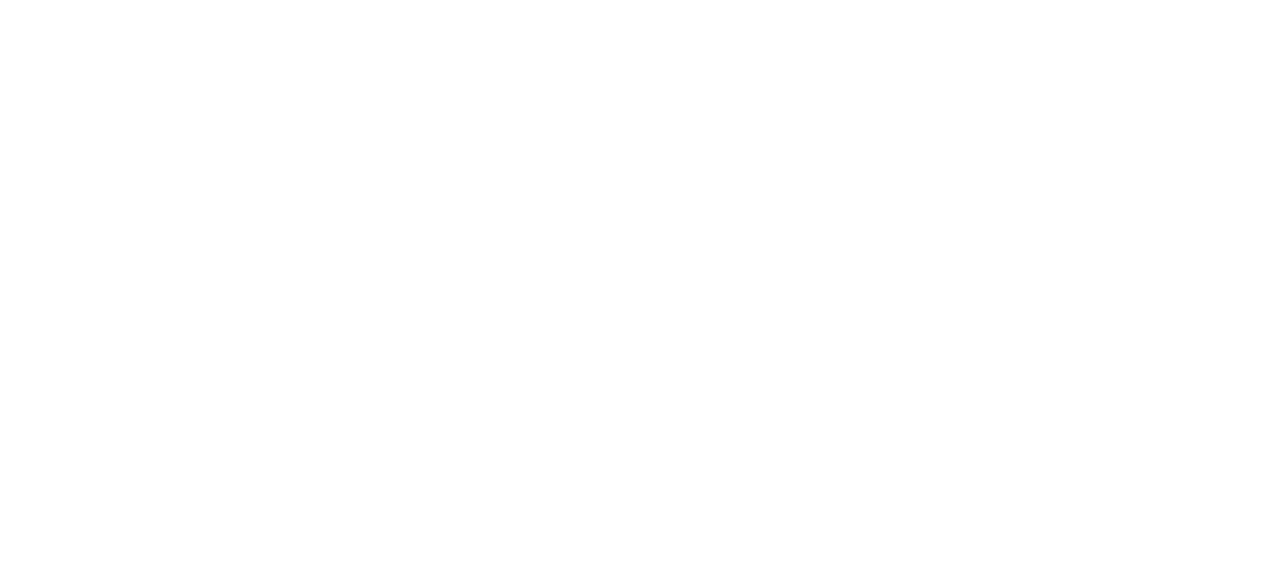
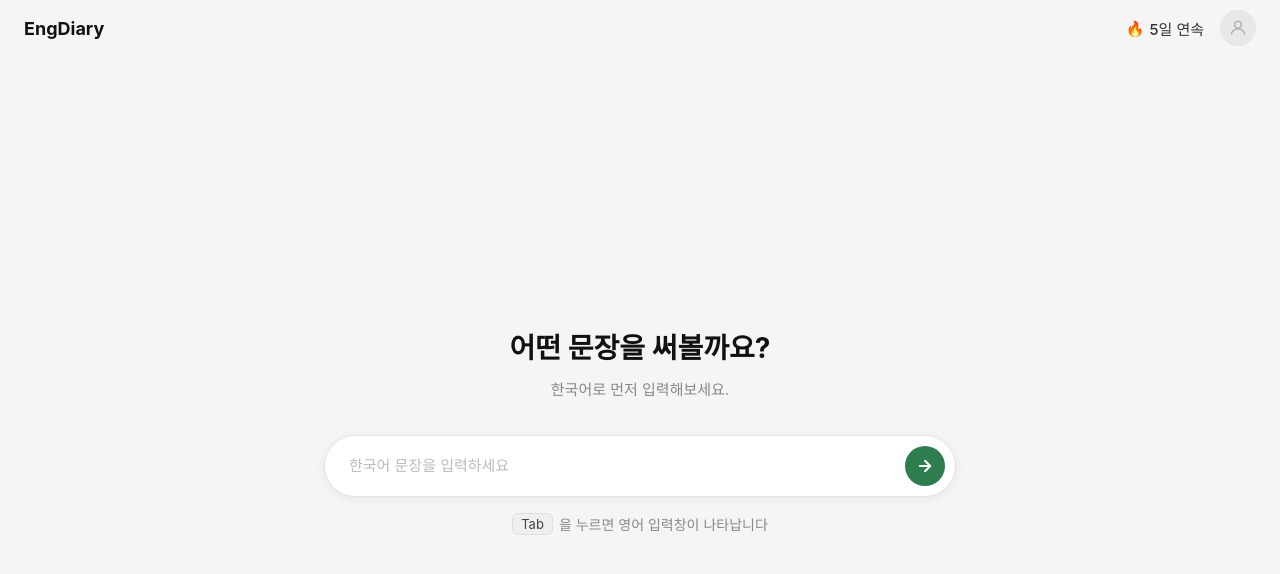
Before and after one commit to wonderminah/Translation-Practice, a React (Vite) app: page / in a window 1280 px wide. Shown: the top 574 px of the page. Built offline with nearby package versions, Linux system fonts and the light colour scheme.

Commit message:
입력화면

```diff
--- a/src/App.css
+++ b/src/App.css
@@ -0,0 +1,167 @@
+* {
+  box-sizing: border-box;
+  margin: 0;
+  padding: 0;
+}
+
+body {
+  font-family: -apple-system, BlinkMacSystemFont, "Segoe UI", "Apple SD Gothic Neo", sans-serif;
+  background: #f5f5f5;
+}
+
+.page {
+  min-height: 100vh;
+  display: flex;
+  flex-direction: column;
+  align-items: center;
+}
+
+/* Navbar */
+.navbar {
+  width: 100%;
+  display: flex;
+  align-items: center;
+  justify-content: space-between;
+  padding: 10px 24px;
+}
+
+.navbar__logo {
+  display: flex;
+  align-items: center;
+  gap: 8px;
+}
+
+.navbar__logo-text {
+  font-size: 18px;
+  font-weight: 700;
+  color: #111;
+}
+
+.navbar__right {
+  display: flex;
+  align-items: center;
+  gap: 16px;
+}
+
+.navbar__streak {
+  display: flex;
+  align-items: center;
+  gap: 5px;
+  font-size: 15px;
+  font-weight: 500;
+  color: #333;
+}
+
+.navbar__avatar {
+  width: 36px;
+  height: 36px;
+  border-radius: 50%;
+  background: #e8e8e8;
+  display: flex;
+  align-items: center;
+  justify-content: center;
+}
+
+/* Main */
+.main {
+  flex: 1;
+  display: flex;
+  flex-direction: column;
+  align-items: center;
+  justify-content: center;
+  gap: 36px;
+  padding: 40px 24px;
+  width: 100%;
+  max-width: 680px;
+}
+
+/* Prompt */
+.prompt {
+  display: flex;
+  flex-direction: column;
+  align-items: center;
+  gap: 12px;
+  text-align: center;
+}
+
+.prompt__title {
+  font-size: 28px;
+  font-weight: 700;
+  color: #111;
+  margin-top: 4px;
+}
+
+.prompt__subtitle {
+  font-size: 15px;
+  color: #888;
+}
+
+/* Input box */
+.input-box {
+  width: 100%;
+  display: flex;
+  flex-direction: column;
+  align-items: center;
+  gap: 16px;
+}
+
+.input-box__wrapper {
+  width: 100%;
+  display: flex;
+  align-items: center;
+  background: #fff;
+  border: 1px solid #e4e4e4;
+  border-radius: 999px;
+  padding: 10px 10px 10px 24px;
+  box-shadow: 0 2px 12px rgba(0, 0, 0, 0.06);
+  gap: 10px;
+}
+
+.input-box__field {
+  flex: 1;
+  border: none;
+  outline: none;
+  font-size: 15px;
+  color: #333;
+  background: transparent;
+}
+
+.input-box__field::placeholder {
+  color: #bbb;
+}
+
+.input-box__btn {
+  background: #2d7d4f;
+  border: none;
+  border-radius: 50%;
+  width: 40px;
+  height: 40px;
+  display: flex;
+  align-items: center;
+  justify-content: center;
+  cursor: pointer;
+  flex-shrink: 0;
+  transition: background 0.15s;
+}
+
+.input-box__btn:hover {
+  background: #236040;
+}
+
+.input-box__hint {
+  font-size: 14px;
+  color: #888;
+  display: flex;
+  align-items: center;
+  gap: 6px;
+}
+
+.input-box__kbd {
+  background: #efefef;
+  border: 1px solid #ddd;
+  border-radius: 6px;
+  padding: 2px 8px;
+  font-size: 13px;
+  font-family: inherit;
+  color: #444;
+}
--- a/src/App.tsx
+++ b/src/App.tsx
@@ -1,10 +1,58 @@
+import { useState } from 'react'
 import './App.css'
 
 function App() {
+  const [input, setInput] = useState('')
+
   return (
-    <>
+    <div className="page">
+      <nav className="navbar">
+        <div className="navbar__logo">
+          <span className="navbar__logo-text">EngDiary</span>
+        </div>
+        <div className="navbar__right">
+          <div className="navbar__streak">
+            <span>🔥</span>
+            <span>5일 연속</span>
+          </div>
+          <div className="navbar__avatar">
+            <svg width="20" height="20" viewBox="0 0 24 24" fill="none" stroke="#aaa" strokeWidth="1.5">
+              <circle cx="12" cy="8" r="4" />
+              <path d="M4 20c0-4 3.6-7 8-7s8 3 8 7" />
+            </svg>
+          </div>
+        </div>
+      </nav>
 
-    </>
+      <main className="main">
+        <div className="prompt">
+          <h1 className="prompt__title">어떤 문장을 써볼까요?</h1>
+          <p className="prompt__subtitle">한국어로 먼저 입력해보세요.</p>
+        </div>
+
+        <div className="input-box">
+          <div className="input-box__wrapper">
+            <input
+              className="input-box__field"
+              type="text"
+              placeholder="한국어 문장을 입력하세요"
+              value={input}
+              onChange={(e) => setInput(e.target.value)}
+            />
+            <button className="input-box__btn">
+              <svg width="18" height="18" viewBox="0 0 24 24" fill="none" stroke="white" strokeWidth="2.5" strokeLinecap="round" strokeLinejoin="round">
+                <line x1="5" y1="12" x2="19" y2="12" />
+                <polyline points="12 5 19 12 12 19" />
+              </svg>
+            </button>
+          </div>
+
+          <p className="input-box__hint">
+            <kbd className="input-box__kbd">Tab</kbd> 을 누르면 영어 입력창이 나타납니다
+          </p>
+        </div>
+      </main>
+    </div>
   )
 }
 
```
